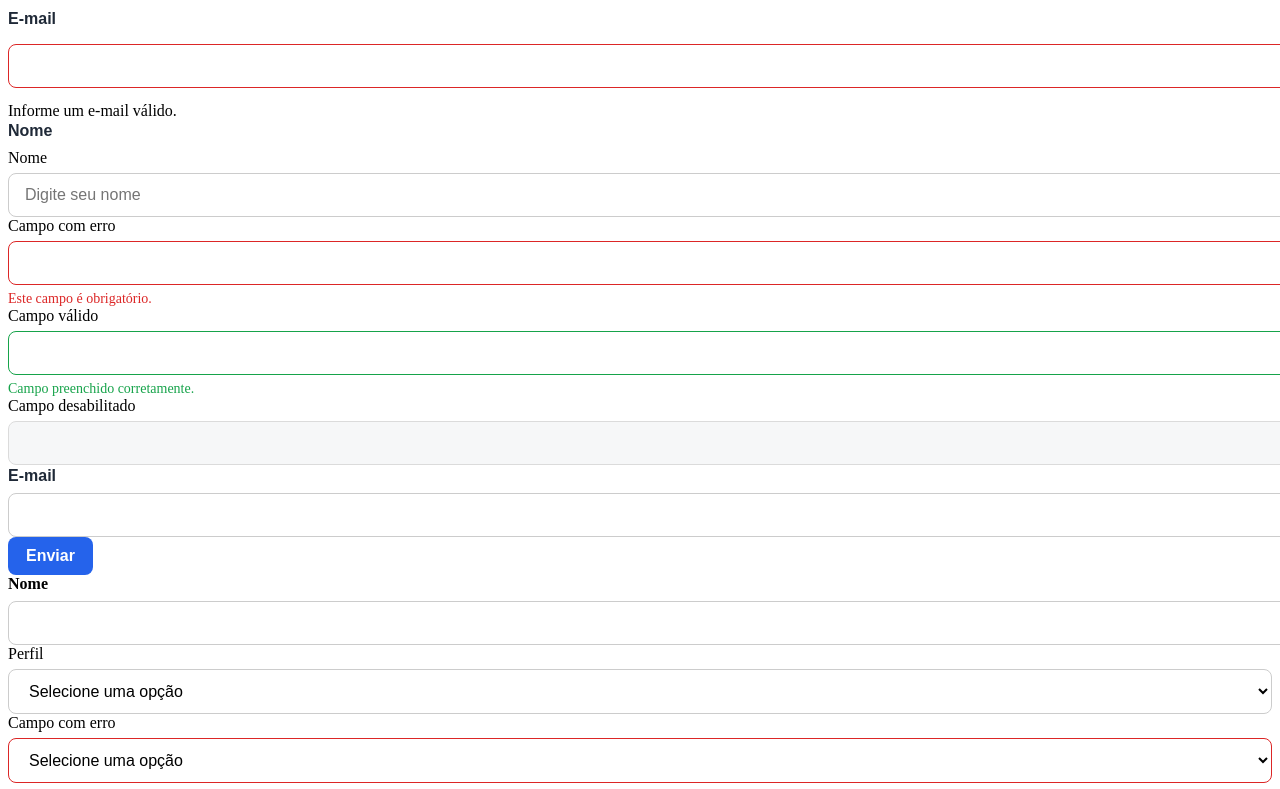
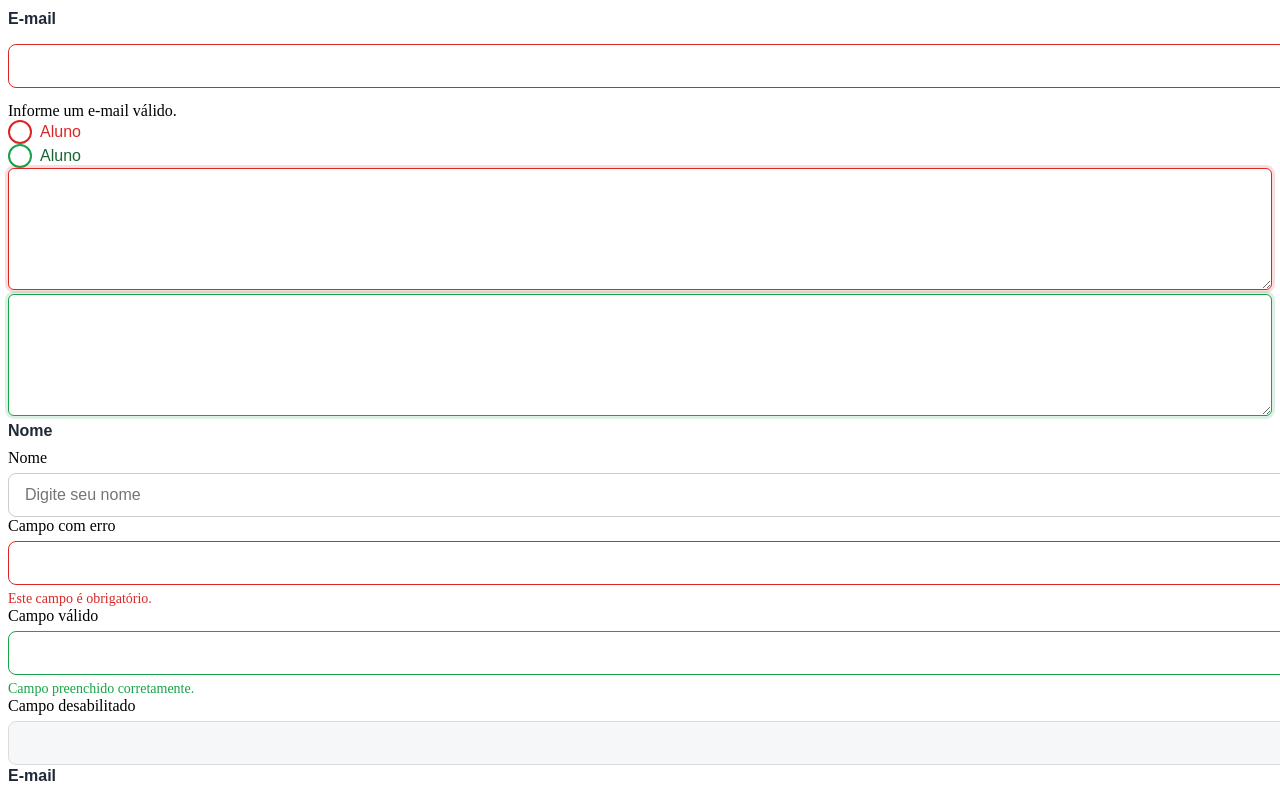
Before and after one commit to DupleExcellence/AcessiblePlatform, a React (Vite) app: page / in a window 1280 px wide. Shown: the top 789 px of the page. Built offline with nearby package versions, Linux system fonts and the light colour scheme.

Commit message:
feat: cria estados em Radio e Textarea

```diff
--- a/frontend/src/components/Radio/Radio.css
+++ b/frontend/src/components/Radio/Radio.css
@@ -67,3 +67,19 @@
   color: #6b7280;
   cursor: not-allowed;
 }
+
+.radio.error .radio-circle {
+  border-color: #dc2626;
+}
+
+.radio.error {
+  color: #dc2626;
+}
+
+.radio.success .radio-circle {
+  border-color: #16a34a;
+}
+
+.radio.success {
+  color: #166534;
+}
--- a/frontend/src/components/Radio/Radio.jsx
+++ b/frontend/src/components/Radio/Radio.jsx
@@ -1,4 +1,5 @@
 import "./Radio.css";
+
 
 function Radio({
   id,
@@ -9,10 +10,17 @@ function Radio({
   children,
   disabled = false,
   required = false,
+  error = false,
+  success = false,
   ...props
 }) {
   return (
-    <label htmlFor={id} className="radio">
+    <label
+      htmlFor={id}
+      className={`radio ${error ? "error" : ""} ${
+        success ? "success" : ""
+      }`}
+    >
       <input
         id={id}
         name={name}
--- a/frontend/src/components/Textarea/Textarea.css
+++ b/frontend/src/components/Textarea/Textarea.css
@@ -39,3 +39,13 @@
   cursor: not-allowed;
   resize: none;
 }
+
+.textarea.error {
+  border-color: #dc2626;
+  box-shadow: 0 0 0 3px rgba(220, 38, 38, 0.15);
+}
+
+.textarea.success {
+  border-color: #16a34a;
+  box-shadow: 0 0 0 3px rgba(22, 163, 74, 0.15);
+}
--- a/frontend/src/components/Textarea/Textarea.jsx
+++ b/frontend/src/components/Textarea/Textarea.jsx
@@ -1,3 +1,5 @@
+import "./Textarea.css";
+
 import "./Textarea.css";
 
 function Textarea({
@@ -9,6 +11,8 @@ function Textarea({
   rows = 4,
   disabled = false,
   required = false,
+  error = false,
+  success = false,
   ...props
 }) {
   return (
@@ -21,7 +25,9 @@ function Textarea({
       rows={rows}
       disabled={disabled}
       required={required}
-      className="textarea"
+      className={`textarea ${error ? "error" : ""} ${
+        success ? "success" : ""
+      }`}
       {...props}
     />
   );
--- a/frontend/src/pages/Home.jsx
+++ b/frontend/src/pages/Home.jsx
@@ -2,6 +2,8 @@ import FormGroup from "../components/Formgroup/Formgroup.jsx";
 import Label from "../components/Label/Label"
 import Input from "../components/Input/Input.jsx";
 import FormMessage from "../components/Form/FormMessage.jsx";
+import Radio from "../components/Radio/Radio.jsx";
+import Textarea from "../components/Textarea/Textarea.jsx";
 
 
 function Home() {
@@ -20,6 +22,38 @@ function Home() {
         Informe um e-mail válido.
       </FormMessage>
     </FormGroup>
+
+      <Radio
+      name="perfil"
+      value="aluno"
+      error
+      >
+        Aluno
+      </Radio>
+
+
+      <Radio
+        name="perfil"
+        value="aluno"
+        success
+      >
+        Aluno
+      </Radio>
+
+
+      <Textarea
+        value={""}
+        onChange={""}
+        error
+      />
+
+
+      <Textarea
+        value={""}
+        onChange={""}
+        success
+      />
+
     </main>
   );
 }
```
